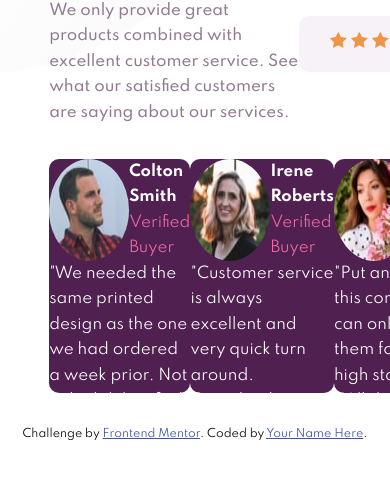
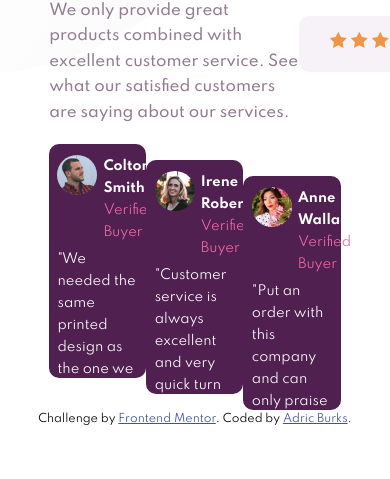
Before and after one commit to Ethret/layout-practice-stuff, a plain HTML site: page index.html in a window 390 px wide. Shown: the part 289-768 px from the top of the page. Drawn offline with Linux system fonts and the light colour scheme.

Commit message:
desktop done
mobile next

```diff
--- a/index.html
+++ b/index.html
@@ -41,10 +41,10 @@
             <div class=rTitle>Verified Buyer</div>
           </div>
         </div>
-        <div>"We needed the same printed design as the one we had ordered a week prior. Not only did they find the original order, but we also received it in time. Excellent!"</div>
+        <div class=anec>"We needed the same printed design as the one we had ordered a week prior. Not only did they find the original order, but we also received it in time. Excellent!"</div>
       </div>
 
-      <div class=review>
+      <div class="review r2">
         <div class=reviewer>
           <img src="images/image-irene.jpg"/>
           <div>
@@ -52,10 +52,10 @@
             <div class=rTitle>Verified Buyer</div>
           </div>
         </div>
-        <div>"Customer service is always excellent and very quick turn around. Completely delighted with the simplicity of the purchase and the speed of delivery."</div>
+        <div class=anec>"Customer service is always excellent and very quick turn around. Completely delighted with the simplicity of the purchase and the speed of delivery."</div>
       </div>
 
-      <div class=review>
+      <div class="review r3">
         <div class=reviewer>
           <img src="images/image-anne.jpg"/>
           <div>
@@ -63,7 +63,7 @@
             <div class=rTitle>Verified Buyer</div>
           </div>
         </div>
-        <div>"Put an order with this company and can only praise them for the very high standard. Will definitely use them again and recommend them to everyone!"</div>
+        <div class=anec>"Put an order with this company and can only praise them for the very high standard. Will definitely use them again and recommend them to everyone!"</div>
       </div>
     </div>
 
@@ -71,7 +71,7 @@
       Challenge by
       <a href="https://www.frontendmentor.io?ref=challenge" target="_blank"
         >Frontend Mentor</a
-      >. Coded by <a href="#">Your Name Here</a>.
+      >. Coded by <a href="#">Adric Burks</a>.
     </div>
   </body>
 </html>
--- a/stylesheet.css
+++ b/stylesheet.css
@@ -73,7 +73,7 @@ body {
     color: white;
     display: flex;
     justify-content: space-between;
-    margin-top: 9%;
+    margin-top: 5%;
     margin-left: 11%;
     margin-right: 11%;
     height: 266px;
@@ -83,11 +83,24 @@ body {
     border-radius: 10px;
     width: 350px;
     height: 234px;
+    font-size: 13px;
+}
+.review.r2 {
+    align-self: center;
+}
+.review.r3 {
+    align-self: flex-end;
 }
 .reviewer {
     display: flex;
+    margin: 11% 0 5% 8.6%;
 }
-  .reviewer img {
+.reviewer img {
+    max-width: 40px;
+    max-height: 40px;
+    margin-right: 7%;
+}
+.reviewer img {
     border-radius: 50%;
 }
 .reviewer .rName {
@@ -96,3 +109,6 @@ body {
 .reviewer .rTitle {
     color: hsl(333, 80%, 67%);
 }
+.anec {
+    margin: 0 8.6% 11% 8.6%;
+}
```
